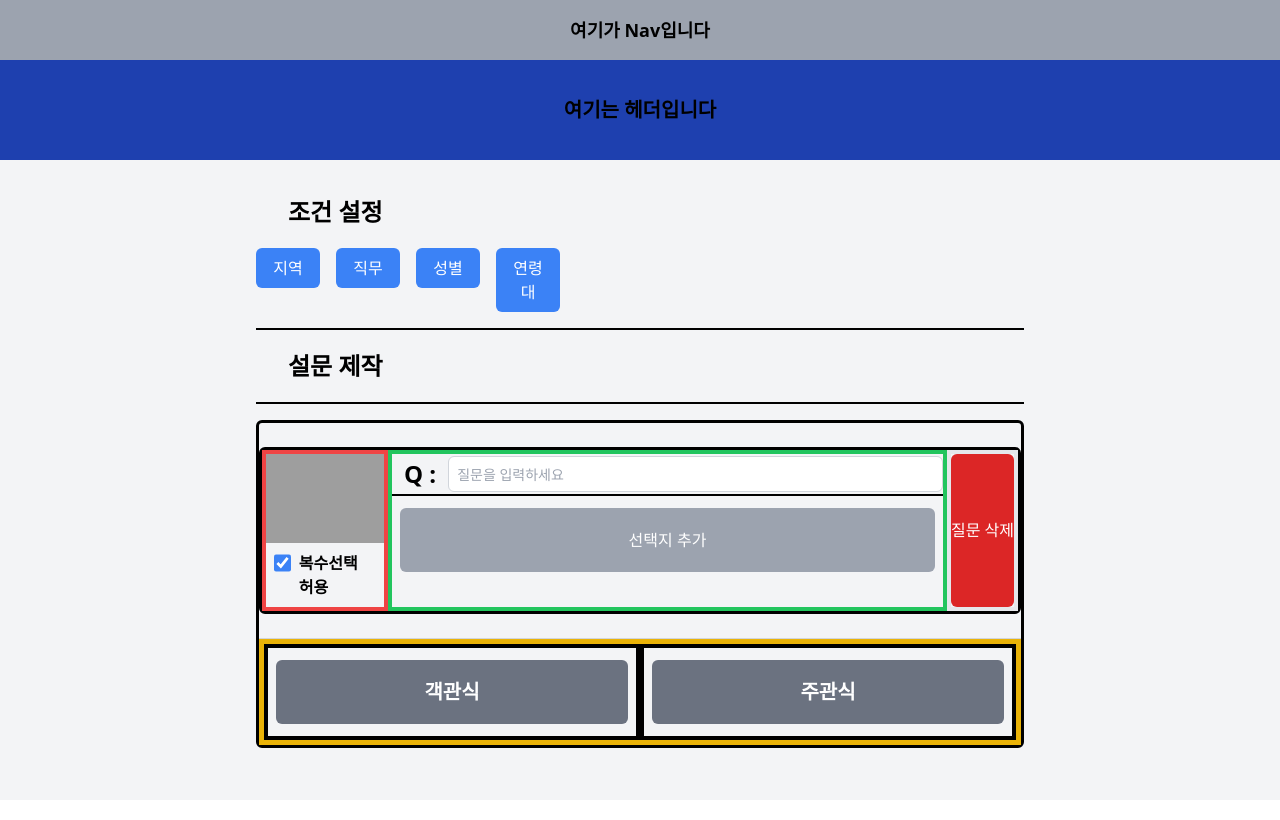
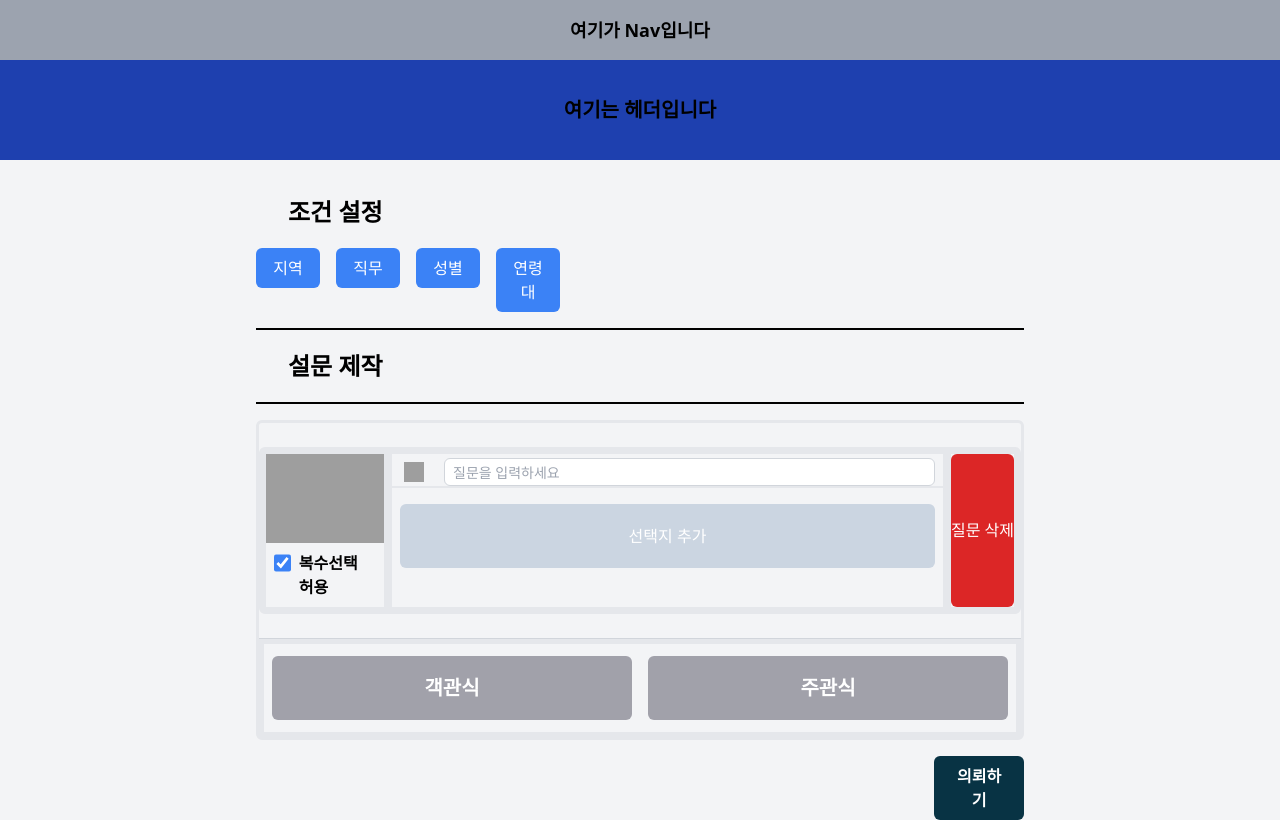
Before and after one commit to EN-NotBlank/SurveyFarm-Front, a React (Vite) app: page / in a window 1280 px wide. Both pictures are taken after a click on the button "객관식". Built offline with nearby package versions, Linux system fonts and the light colour scheme; grey boxes are pictures that could not be loaded; the HTML template or start-up script is replaced by a standard one.

Commit message:
update: form

```diff
--- a/src/App.tsx
+++ b/src/App.tsx
@@ -19,8 +19,10 @@ const App = () => {
   };
 
   const deleteQuestion = (id: number) => {
-    const newQuestions = questions.filter((q) => q.id !== id); // 고유한 ID로 삭제
-    updateQuestions(newQuestions);
+    if (window.confirm("해당 질문을 삭제하시겠습니까?")) {
+      const newQuestions = questions.filter((q) => q.id !== id); // 고유한 ID로 삭제
+      updateQuestions(newQuestions);
+    }
   };
 
   return (
@@ -37,7 +39,7 @@ const App = () => {
           <h1 className="text-2xl font-bold mx-8 my-5">설문 제작</h1>
         </div>
 
-        <div className="border-[3px] border-black my-4 rounded-md">
+        <div className="border-[3px] my-4 rounded-md">
           <div>
             {questions.map((question) => (
               <div key={question.id} className="border-b border-gray-300 py-2">
@@ -50,10 +52,15 @@ const App = () => {
             ))}
           </div>
 
-          <div className="flex justify-between border-[5px] border-yellow-500">
+          <div className="flex justify-between border-[5px]">
             <NewQuestionButton name="객관식" onClick={() => addQuestions("MC")} />
             <NewQuestionButton name="주관식" onClick={() => addQuestions("SA")} />
           </div>
+        </div>
+        <div className="flex justify-end">
+          <button className="bg-cyan-950 w-[7vw] text-white font-extrabold px-4 py-2 rounded-md">
+            의뢰하기
+          </button>
         </div>
       </main>
     </div>
--- a/src/buttons/AddOptionButton.tsx
+++ b/src/buttons/AddOptionButton.tsx
@@ -7,7 +7,7 @@ const AddOptionButton: React.FC<AddButtonProp> = ({ onClick, disabled }) => {
     return (
         <div className="px-2 py-3">
             <button
-                className="w-full px-3 h-[8vh] bg-gray-400 text-white py-2 rounded-md"
+                className="w-full px-3 h-[8vh] bg-slate-300 text-white py-2 rounded-md"
                 onClick={onClick}
                 disabled={disabled}
             >
--- a/src/buttons/NewQuestionButton.tsx
+++ b/src/buttons/NewQuestionButton.tsx
@@ -7,9 +7,9 @@ const NewQuestionButton: React.FC<NewButtonProp> = ({ name, onClick }) => {
     return (
         // 부모의 반절만 차지
         // 버튼은 w-full로 최대한의 너비 차지
-        <div className="flex-1 px-2 py-3 border-[4px] border-black">
+        <div className="flex-1 px-2 py-3 border-[4px">
             <button
-                className="w-full px-3 h-[8vh] bg-gray-500 text-white py-2 rounded-md text-xl font-bold"
+                className="w-full px-3 h-[8vh] bg-zinc-400 text-white py-2 rounded-md text-xl font-bold"
                 onClick={onClick}
             >
                 {name}
--- a/src/components/question/MCQuestion.tsx
+++ b/src/components/question/MCQuestion.tsx
@@ -19,6 +19,8 @@ const MCQuestion: React.FC<MCQuestionProps> = ({ id, onDelete }) => {
         if (options.length < 8) {
             const newOptionIndex = options.length === 0 ? 0 : Math.max(...options) + 1;
             updateOptions((prevOptions) => [...prevOptions, newOptionIndex]); // 새로운 옵션 추가
+        } else {
+            window.alert("선택지는 8개 이하만 가능합니다!");
         }
     };
 
@@ -36,8 +38,8 @@ const MCQuestion: React.FC<MCQuestionProps> = ({ id, onDelete }) => {
     };
 
     return (
-        <div className="flex border-[3px] border-black my-4 rounded-md">
-            <div className="w-1/6 border-[4px] border-red-500">
+        <div className="flex border-[3px] my-4 rounded-md">
+            <div className="w-1/6 border-[4px]">
                 <img src="https://sitem.ssgcdn.com/87/70/47/item/1000026477087_i1_750.jpg" className="w-full h-auto" />
                 <div className="flex px-2 py-2 mt-auto">
                     <input
@@ -51,7 +53,7 @@ const MCQuestion: React.FC<MCQuestionProps> = ({ id, onDelete }) => {
                 </div>
             </div>
 
-            <div className="flex-grow border-[4px] border-green-500">
+            <div className="flex-grow border-[4px]">
                 <QuestionHeader isDisabled={isDisabled} />
 
                 <div>
--- a/src/components/question/Option.tsx
+++ b/src/components/question/Option.tsx
@@ -14,7 +14,7 @@ const Option: React.FC<OptionProp> = ({ index, onDelete, disabled }) => {
             <input
                 id="in"
                 type="text"
-                className="w-3/5 mx-2 text-sm leading-none font-medium border border-gray-300 dark:border-gray-600 rounded-md px-2 focus:outline-none focus:border-blue-500 dark:focus:border-white dark:bg-gray-800 dark:text-white"
+                className="w-3/5 mx-2 text-sm leading-none font-medium border border-gray-300 rounded-md px-2 focus:outline-none focus:border-blue-500"
                 placeholder="선택지를 입력하세요"
                 required
                 disabled={disabled}
--- a/src/components/question/QuestionHeader.tsx
+++ b/src/components/question/QuestionHeader.tsx
@@ -5,12 +5,14 @@ interface QuestionHeaderProp {
 const QuestionHeader: React.FC<QuestionHeaderProp> = ({ isDisabled }) => {
     return (
         // flex-grow로 남은 크기 전부 차지
-        <div className="flex w-full border-b-2 border-black">
-            <h1 className="text-2xl font-extrabold mx-3 my-1">Q :</h1>
+        <div className="flex w-full border-b-2 my-1">
+            <div className="mx-3 my-1">
+                <img src="https://cdn-icons-png.flaticon.com/128/3524/3524354.png" className="h-5 w-5" />
+            </div>
             <input
-                id="in"
+                id="input"
                 type="text"
-                className="flex-grow text-sm my-0.5 leading-none font-medium border border-gray-300 dark:border-gray-600 rounded-md px-2 focus:outline-none focus:border-blue-500 dark:focus:border-white dark:bg-gray-800 dark:text-white"
+                className="flex-grow h-7 text-sm mx-2 leading-none font-medium border border-gray-300 rounded-md px-2 focus:outline-none focus:border-blue-500"
                 placeholder="질문을 입력하세요"
                 required
                 disabled={isDisabled}
--- a/src/components/question/SAQuestion.tsx
+++ b/src/components/question/SAQuestion.tsx
@@ -17,11 +17,11 @@ const SAQuestion: React.FC<SAQuestionProps> = ({ id, onDelete }) => {
     };
 
     return (
-        <div className="flex border-[3px] border-black my-4 rounded-md">
-            <div className="w-1/6 border-[4px] border-red-500">
+        <div className="flex border-[3px] my-4 rounded-md">
+            <div className="w-1/6 border-[4px]">
                 <img src="https://upload.wikimedia.org/wikipedia/ko/4/4a/%EC%8B%A0%EC%A7%B1%EA%B5%AC.png" className="w-full h-auto" />
             </div>
-            <div className="flex-grow border-[4px] border-green-500">
+            <div className="flex-grow border-[4px]">
                 <QuestionHeader isDisabled={isDisabled} />
                 <div className="px-2 py-2">
                     <textarea
```
